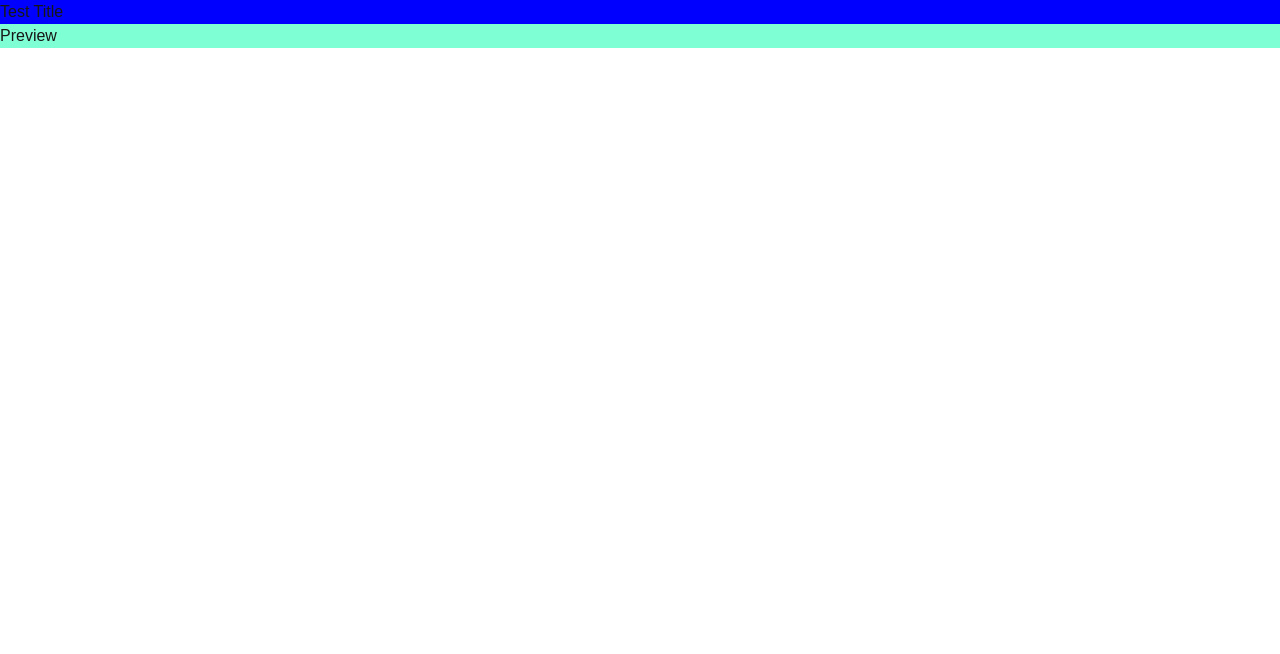
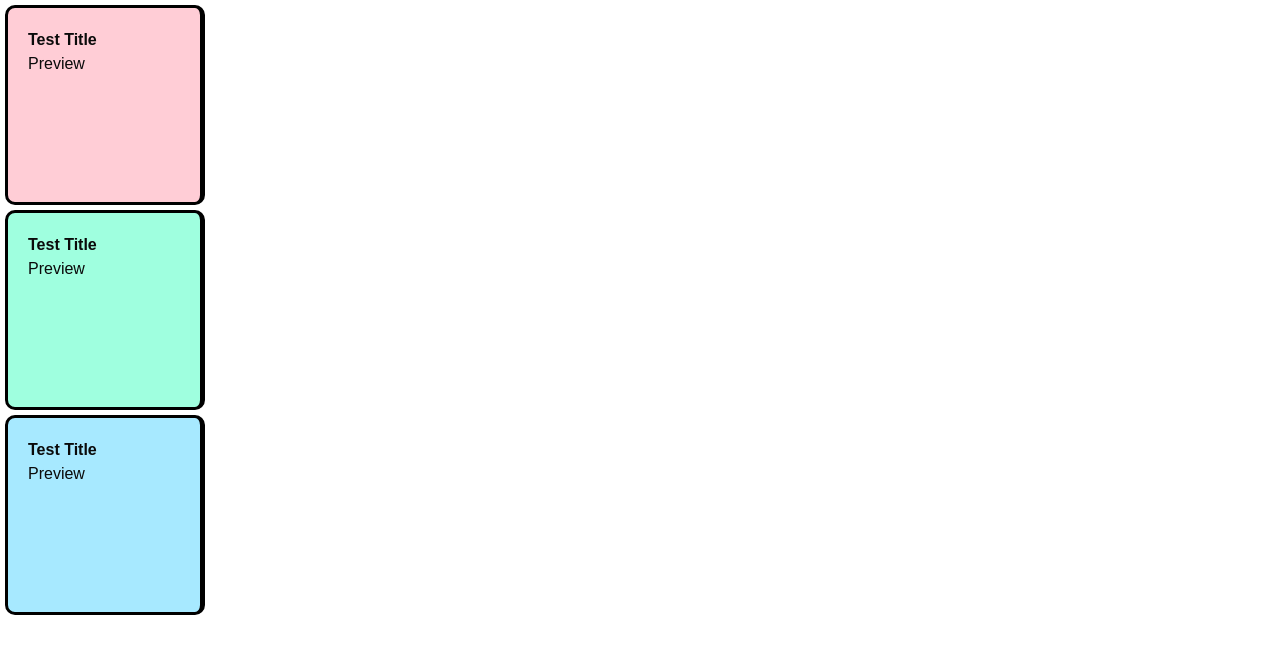
Before and after one commit to kaavyarao05/notes-site, a Next.js app: page / in a window 1280 px wide. Shown: the top 654 px of the page. Built offline with nearby package versions, Linux system fonts and the light colour scheme.

Commit message:
feat: note css attempt

```diff
--- a/app/1components/Card.jsx
+++ b/app/1components/Card.jsx
@@ -1,8 +1,8 @@
 import React from 'react'
 
-const Card = ({title,preview}) => {
+const Card = ({title,preview,className}) => {
   return (
-    <div className='cardDiv'>
+    <div className={'cardDiv '+className}>
         <h2>{title}</h2>
         <p>{preview}</p>
     </div>
--- a/app/globals.css
+++ b/app/globals.css
@@ -14,16 +14,22 @@
   }
 }
 
+/*add font if needed*/
 .cardDiv{
-  background-color: aquamarine;
+  border: solid black 3px;
+  color: #0a0a0a;
+  padding: 20px;
+  height: 200px;
+  width: 200px;
+  margin: 5px;
+  border-radius: 10px;
+  border-right: 5px solid black;
 }
 
 .cardDiv > h2{
-  background-color: blue;
+  font-weight: bolder;
 }
 
 body {
-  color: var(--foreground);
-  background: var(--background);
   font-family: Arial, Helvetica, sans-serif;
 }
--- a/app/login/page.jsx
+++ b/app/login/page.jsx
@@ -1,5 +1,4 @@
-import React from 'react'
-
+import React from 'react';
 const page = () => {
   return (
     <div className='login'>
--- a/app/page.tsx
+++ b/app/page.tsx
@@ -3,7 +3,22 @@ import Card from '@/app/1components/Card';
 export default function Home() {
   return (
     <div>
-      <Card title={"Test Title"} preview={"Preview"}/>
+      <div>
+        <Card
+        title={"Test Title"}
+        preview={"Preview"}
+        className={"bg-[#ffcdd6]"}/>
+
+        <Card
+        title={"Test Title"}
+        preview={"Preview"}
+        className={"bg-[#9fffdf]"}/>
+
+        <Card
+        title={"Test Title"}
+        preview={"Preview"}
+        className={"bg-[#a7e9ff]"}/>
+      </div>
     </div>
   );
 }
```
